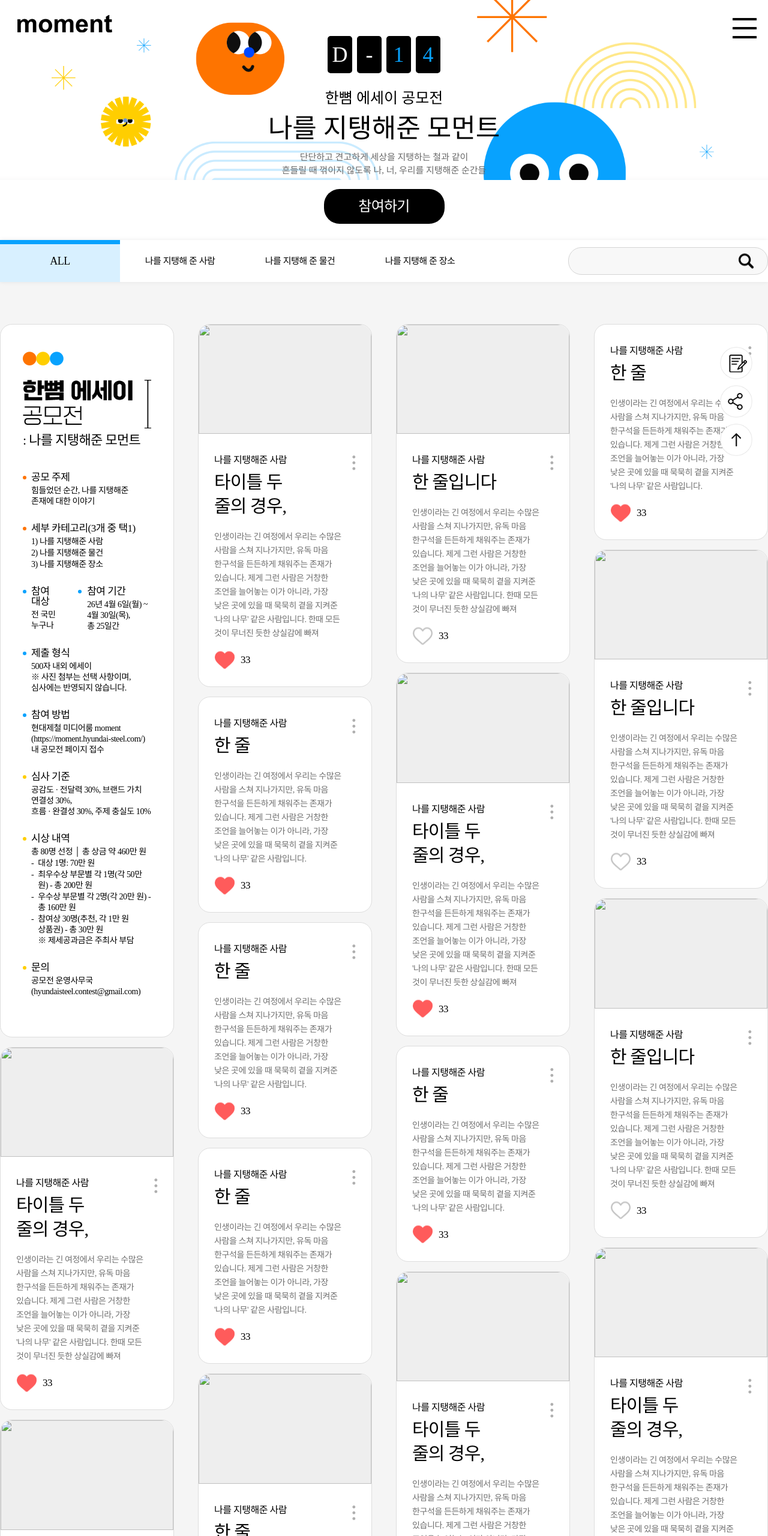
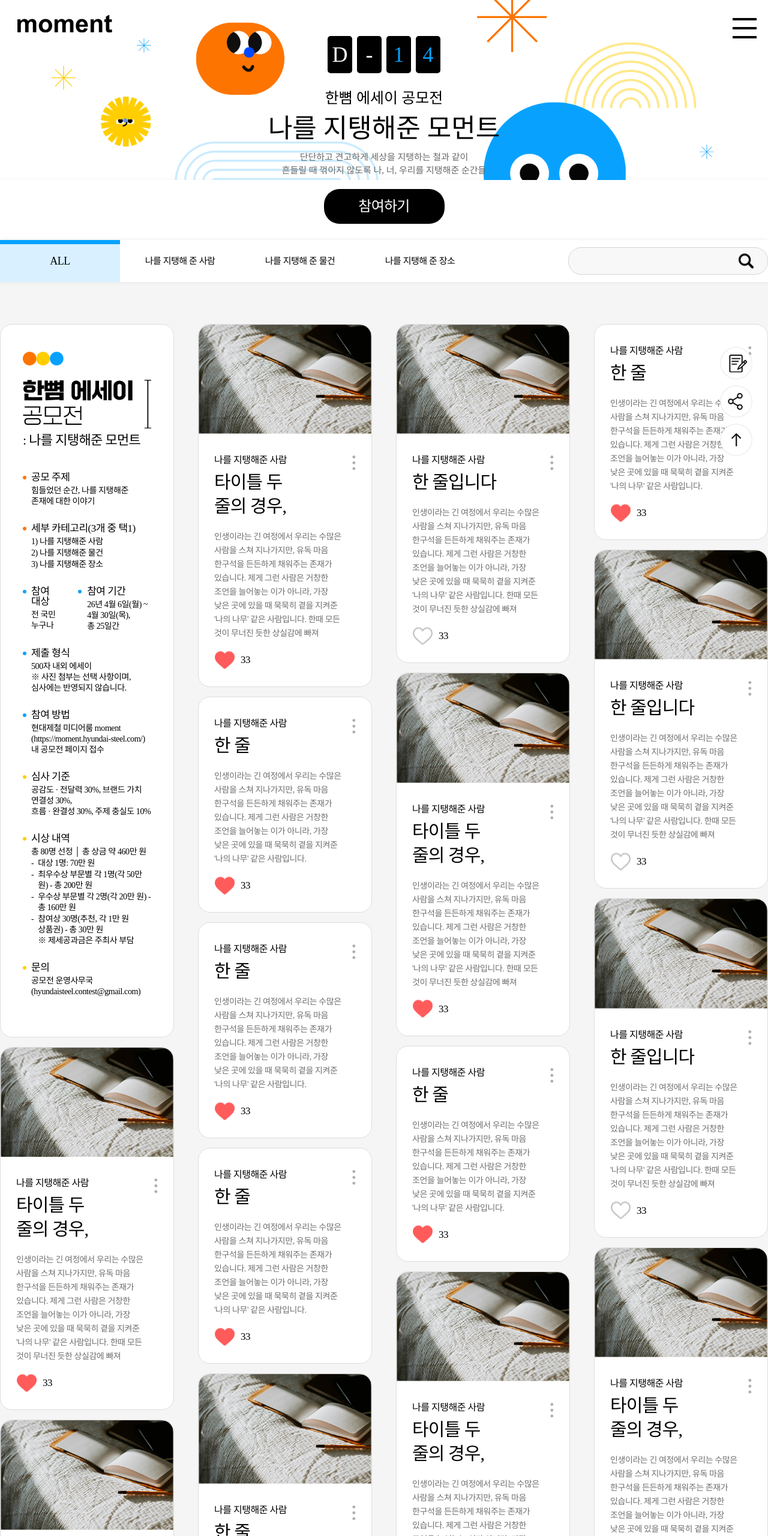
Before and after one commit to myeongakim7/contest, a plain HTML site: page index.html in a window 1280 px wide. Shown: the top 2560 px of the page at 60% size. Drawn offline with nearby package versions, Linux system fonts and the light colour scheme; the site is published under a folder, as on GitHub Pages, so addresses that start at the root find nothing; a web font is replaced by a local one.

Commit message:
index 수정

```diff
--- a/index.html
+++ b/index.html
@@ -155,7 +155,7 @@
           </ul>
         </li>
         <li class="card">
-          <div class="card_img"><img src="/images/img1.png" alt=""></div>
+          <div class="card_img"><img src="images/img1.png" alt=""></div>
           <div class="card_txt_box">
             <div class="icon_trash">삭제</div>
             <div class="icon_share">공유</div>
@@ -203,7 +203,7 @@
 
         </li>
         <li class="card">
-          <div class="card_img"><img src="/images/img1.png" alt=""></div>
+          <div class="card_img"><img src="images/img1.png" alt=""></div>
           <div class="card_txt_box">
             <div class="icon_trash">삭제</div>
             <div class="icon_share">공유</div>
@@ -230,7 +230,7 @@
 
         </li>
         <li class="card">
-          <div class="card_img"><img src="/images/img1.png" alt=""></div>
+          <div class="card_img"><img src="images/img1.png" alt=""></div>
           <div class="card_txt_box">
             <div class="icon_trash">삭제</div>
             <div class="icon_share">공유</div>
@@ -245,7 +245,7 @@
 
         </li>
         <li class="card">
-          <div class="card_img"><img src="/images/img1.png" alt=""></div>
+          <div class="card_img"><img src="images/img1.png" alt=""></div>
           <div class="card_txt_box">
             <div class="icon_trash">삭제</div>
             <div class="icon_share">공유</div>
@@ -271,7 +271,7 @@
           </div>
         </li>
         <li class="card">
-          <div class="card_img"><img src="/images/img1.png" alt=""></div>
+          <div class="card_img"><img src="images/img1.png" alt=""></div>
           <div class="card_txt_box">
             <div class="icon_trash">삭제</div>
             <div class="icon_share">공유</div>
@@ -309,7 +309,7 @@
           </div>
         </li>
         <li class="card">
-          <div class="card_img"><img src="/images/img1.png" alt=""></div>
+          <div class="card_img"><img src="images/img1.png" alt=""></div>
           <div class="card_txt_box">
             <div class="icon_trash">삭제</div>
             <div class="icon_share">공유</div>
@@ -335,7 +335,7 @@
           </div>
         </li>
         <li class="card">
-          <div class="card_img"><img src="/images/img1.png" alt=""></div>
+          <div class="card_img"><img src="images/img1.png" alt=""></div>
           <div class="card_txt_box">
             <div class="icon_trash">삭제</div>
             <div class="icon_share">공유</div>
@@ -350,7 +350,7 @@
 
         </li>
         <li class="card">
-          <div class="card_img"><img src="/images/img1.png" alt=""></div>
+          <div class="card_img"><img src="images/img1.png" alt=""></div>
           <div class="card_txt_box">
             <div class="icon_trash">삭제</div>
             <div class="icon_share">공유</div>
@@ -365,7 +365,7 @@
 
         </li>
         <li class="card">
-          <div class="card_img"><img src="/images/img1.png" alt=""></div>
+          <div class="card_img"><img src="images/img1.png" alt=""></div>
           <div class="card_txt_box">
             <div class="icon_trash">삭제</div>
             <div class="icon_share">공유</div>
@@ -377,7 +377,7 @@
           </div>
         </li>
         <li class="card">
-          <div class="card_img"><img src="/images/img1.png" alt=""></div>
+          <div class="card_img"><img src="images/img1.png" alt=""></div>
           <div class="card_txt_box">
             <div class="icon_trash">삭제</div>
             <div class="icon_share">공유</div>
@@ -392,7 +392,7 @@
 
         </li>
         <li class="card">
-          <div class="card_img"><img src="/images/img1.png" alt=""></div>
+          <div class="card_img"><img src="images/img1.png" alt=""></div>
           <div class="card_txt_box">
             <div class="icon_trash">삭제</div>
             <div class="icon_share">공유</div>
@@ -421,7 +421,7 @@
 
         </li>
         <li class="card">
-          <div class="card_img"><img src="/images/img1.png" alt=""></div>
+          <div class="card_img"><img src="images/img1.png" alt=""></div>
           <div class="card_txt_box">
             <div class="icon_trash">삭제</div>
             <div class="icon_share">공유</div>
@@ -460,23 +460,23 @@
 
 <footer class="footer">
   <div class="footer_inner">
-      <a href="/" class="footer_logo"><img src="/images/footer_logo.png" alt=""></a>
+      <a href="/" class="footer_logo"><img src="images/footer_logo.png" alt=""></a>
       <ul class="sns_ul">
         <li>
           <a href="https://www.youtube.com/@hyundaisteelofficial" target="_blank">
-            <div class="sns_img"><img src="/images/ytb.png" alt="ytb"></div>
+            <div class="sns_img"><img src="images/ytb.png" alt="ytb"></div>
             <div class="sns_txt">YouTube</div>
           </a>
         </li>
         <li>
           <a href="https://www.instagram.com/hyundaisteel.official/" target="_blank">
-            <div class="sns_img"><img src="/images/insta.png" alt="insta"></div>
+            <div class="sns_img"><img src="images/insta.png" alt="insta"></div>
             <div class="sns_txt">Instagram</div>
           </a>
         </li>
         <li>
           <a href="https://www.hyundai-steel.com/kr" target="_blank">
-            <div class="sns_img"><img src="/images/web.png" alt="website"></div>
+            <div class="sns_img"><img src="images/web.png" alt="website"></div>
             <div class="sns_txt">Website</div>
           </a>
         </li>
```
